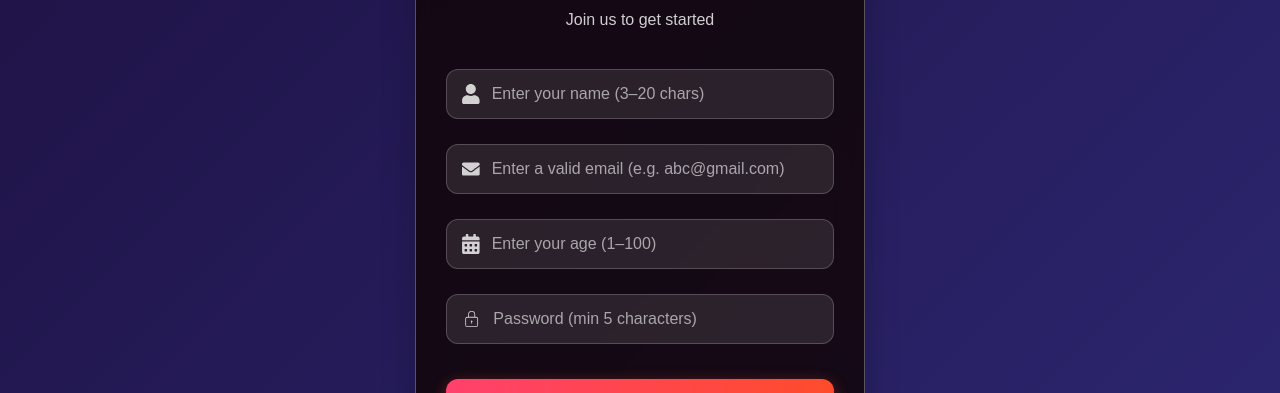
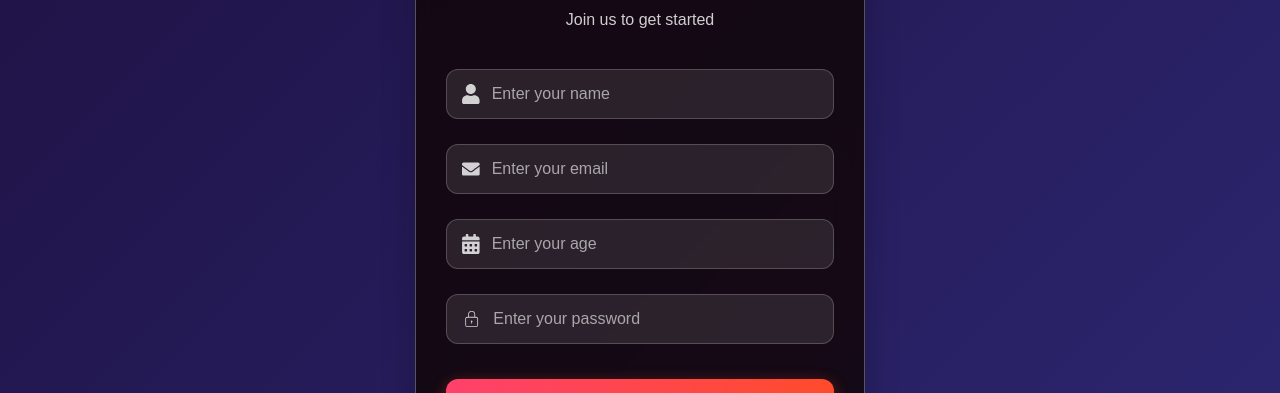
Before and after one commit to kotwaladitya57-sketch/Main-project, a React (Vite) app in the folder Frontend/: page / in a window 1280 px wide. Shown: the part 253-646 px from the top of the page. Built offline with nearby package versions, Linux system fonts and the light colour scheme; no server answers.

Commit message:
fix issues

```diff
--- a/Frontend/src/Page/Register.jsx
+++ b/Frontend/src/Page/Register.jsx
@@ -2,9 +2,10 @@ import React, { useState } from "react";
 import Navbar from "./Navbar";
 import axios from "axios";
 import { useNavigate } from "react-router-dom";
-import { Slide, toast } from 'react-toastify';
+import { Slide, ToastContainer, toast } from 'react-toastify';
 import { FaUser, FaEnvelope, FaPaperPlane, FaCalendarAlt } from "react-icons/fa";
 import { CiLock } from "react-icons/ci";
+
 
 function Register() {
     const navigate = useNavigate();
@@ -21,55 +22,34 @@ function Register() {
 
     const handleSubmit = (e) => {
         e.preventDefault();
-
-        // Frontend validation — show clear messages to user
-        if (!formData.name || !formData.email || !formData.password || !formData.age) {
-            return toast.error("Please fill all fields", {
-                position: "top-center", autoClose: 3000, theme: "dark", transition: Slide,
-            });
-        }
-        if (formData.name.length < 3 || formData.name.length > 20) {
-            return toast.error("Name must be between 3 and 20 characters", {
-                position: "top-center", autoClose: 3000, theme: "dark", transition: Slide,
-            });
-        }
-        if (formData.password.length < 5) {
-            return toast.error("Password must be at least 5 characters", {
-                position: "top-center", autoClose: 3000, theme: "dark", transition: Slide,
-            });
-        }
-        const ageNum = parseInt(formData.age, 10);
-        if (isNaN(ageNum) || ageNum < 1 || ageNum > 100) {
-            return toast.error("Age must be a number between 1 and 100", {
-                position: "top-center", autoClose: 3000, theme: "dark", transition: Slide,
-            });
-        }
-
         const API_BASE_URL = import.meta.env.VITE_API_URL || "https://main-project-lh90.onrender.com";
-
-        // Convert age to number before sending to backend
-        const payload = {
-            ...formData,
-            age: ageNum,
-        };
-
-        axios.post(`${API_BASE_URL}/users/register`, payload)
+        axios.post(`${API_BASE_URL}/users/register`, formData)
             .then((response) => {
-                console.log("Registration success:", response.data);
-                toast.success("Registration successful! Please login.", {
+                console.log(response.data);
+                toast.success("Registration successful!", {
                     position: "top-left",
                     autoClose: 2000,
+                    hideProgressBar: false,
+                    closeOnClick: false,
+                    pauseOnHover: true,
+                    draggable: true,
+                    progress: undefined,
                     theme: "dark",
                     transition: Slide,
                 });
-                setTimeout(() => navigate('/login'), 2100);
+                navigate('/Login');
             })
             .catch((err) => {
-                console.error("Registration error:", err.response);
-                const errorMsg = err.response?.data || err.message || "Registration Failed";
-                toast.error(String(errorMsg), {
+                console.error(err.response);
+                const errorMsg = err.response?.data || "Registration Failed";
+                toast.error(errorMsg, {
                     position: "top-center",
-                    autoClose: 3000,
+                    autoClose: 2000,
+                    hideProgressBar: false,
+                    closeOnClick: false,
+                    pauseOnHover: true,
+                    draggable: true,
+                    progress: undefined,
                     theme: "dark",
                     transition: Slide,
                 });
@@ -86,57 +66,25 @@ function Register() {
 
                     <div className="input-container">
                         <FaUser className="icon" size={20} />
-                        <input
-                            type="text"
-                            name="name"
-                            placeholder="Enter your name (3–20 chars)"
-                            value={formData.name}
-                            onChange={handleChange}
-                            required
-                        />
+                        <input type="text" name="name" placeholder="Enter your name" value={formData.name} onChange={handleChange} required />
                     </div>
 
                     <div className="input-container">
                         <FaEnvelope className="icon" size={20} />
-                        <input
-                            type="email"
-                            name="email"
-                            placeholder="Enter a valid email (e.g. abc@gmail.com)"
-                            value={formData.email}
-                            onChange={handleChange}
-                            required
-                        />
+                        <input type="email" name="email" placeholder="Enter your email" value={formData.email} onChange={handleChange} required />
                     </div>
 
                     <div className="input-container">
                         <FaCalendarAlt className="icon" size={20} />
-                        <input
-                            type="number"
-                            name="age"
-                            placeholder="Enter your age (1–100)"
-                            min="1"
-                            max="100"
-                            value={formData.age}
-                            onChange={handleChange}
-                            required
-                        />
+                        <input type="number" name="age" placeholder="Enter your age" value={formData.age} onChange={handleChange} required />
                     </div>
 
                     <div className="input-container">
                         <CiLock className="icon" size={22} />
-                        <input
-                            type="password"
-                            name="password"
-                            placeholder="Password (min 5 characters)"
-                            value={formData.password}
-                            onChange={handleChange}
-                            required
-                        />
+                        <input type="password" name="password" placeholder="Enter your password" value={formData.password} onChange={handleChange} required />
                     </div>
 
-                    <button type="submit" id="btn">
-                        Register <FaPaperPlane style={{ marginLeft: "8px", verticalAlign: "middle" }} />
-                    </button>
+                    <button type="submit" id="btn">Register <FaPaperPlane style={{ marginLeft: "8px", verticalAlign: "middle" }} /></button>
                 </form>
             </div>
         </div>
```
Also changed, not shown: 2 other files (tests, documents, lock files or other folders).
